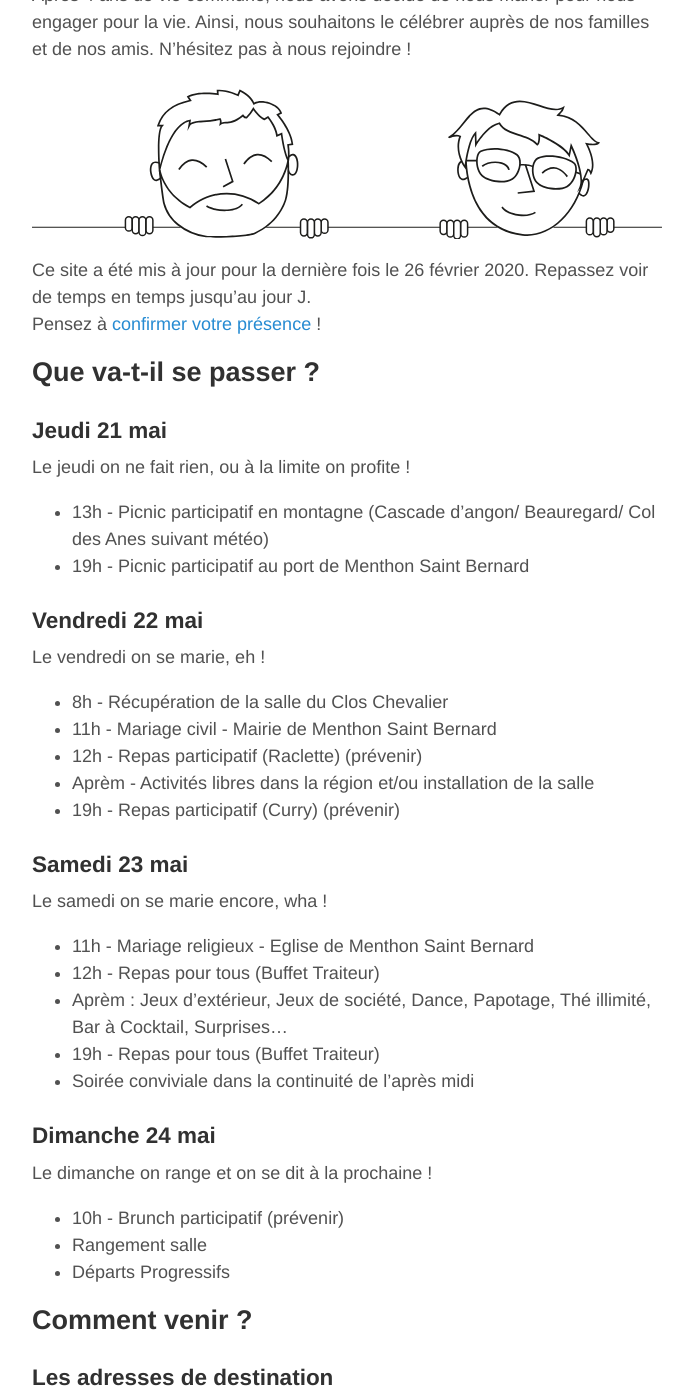
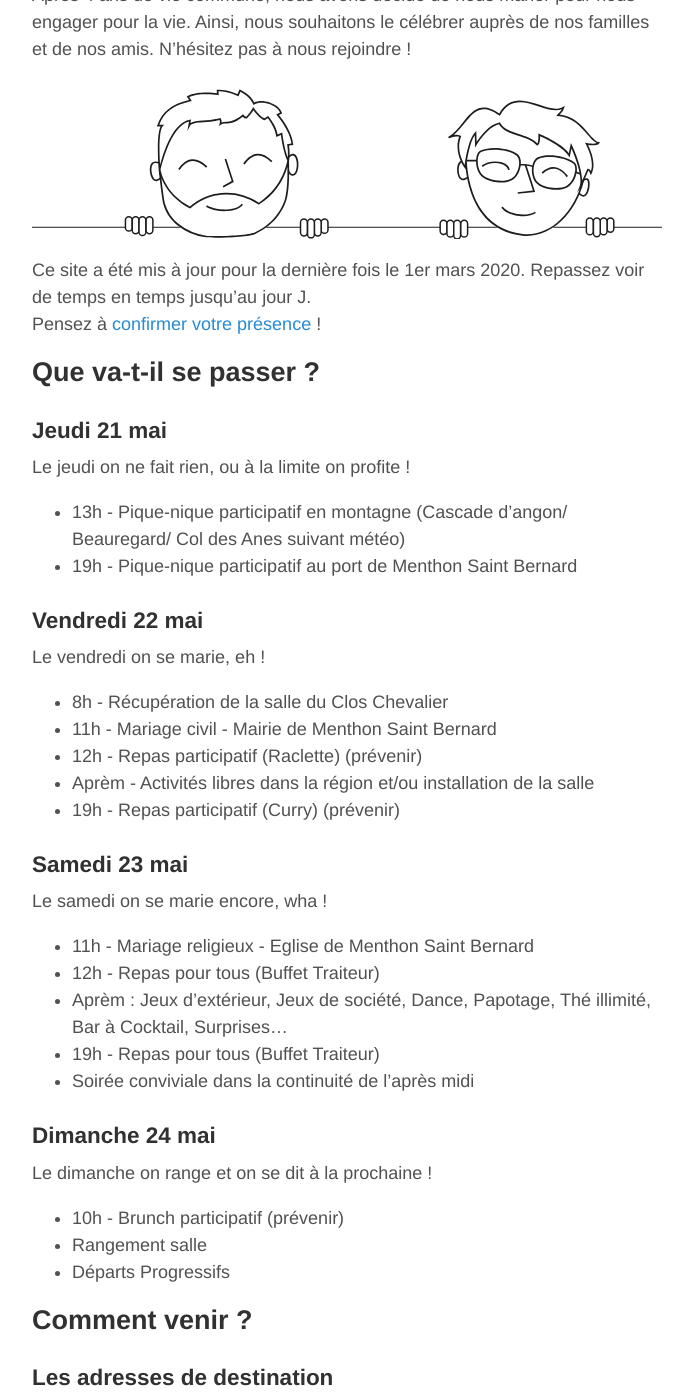
Before and after one commit to francoismarceau/blog, a Jekyll site: the page built from index.md, in a window 1280 px wide and 1400 px high, scrolled down 190 px. Shown: the whole window, without its empty margins (293-978 px from the left). Built offline with Jekyll 4.4.1, drawn with Linux system fonts in a browser that asks for light colours; some of the changed text lies outside the part shown.

Commit message:
correstifs orthographe

```diff
--- a/index.md
+++ b/index.md
@@ -7,16 +7,16 @@ Après 4 ans de vie commune, nous avons décidé de nous marier pour nous engage
 
 ![image de nous](/assets/banner.svg)
 
-Ce site a été mis à jour pour la dernière fois le 26 février 2020. Repassez voir de temps en temps jusqu'au jour J.
-Pensez à [confirmer votre présence]() !
+Ce site a été mis à jour pour la dernière fois le 1er mars 2020. Repassez voir de temps en temps jusqu'au jour J.
+Pensez à [confirmer votre présence](https://forms.gle/WHTeDyvUgwcKVY9x8) !
 
 
 ## Que va-t-il se passer ?
 ### Jeudi 21 mai
 Le jeudi on ne fait rien, ou à la limite on profite !
 
-* 13h - Picnic participatif en montagne (Cascade d’angon/ Beauregard/ Col des Anes suivant météo)
-* 19h - Picnic participatif au port de Menthon Saint Bernard
+* 13h - Pique-nique participatif en montagne (Cascade d’angon/ Beauregard/ Col des Anes suivant météo)
+* 19h - Pique-nique participatif au port de Menthon Saint Bernard
 
 ### Vendredi 22 mai
 Le vendredi on se marie, eh !
```
Also changed, not shown: other parts of index.md (+6 -6 lines).
